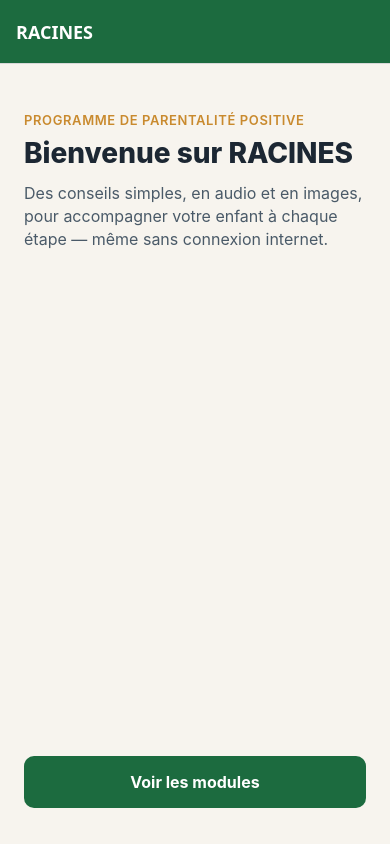
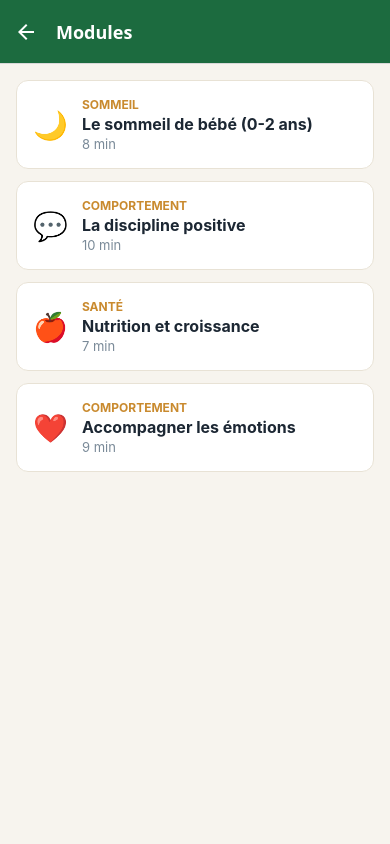
Before and after one commit to Azra1808/Racines, a React Native app in the folder mobile/: screen /Catalog in a window 390 px wide. Built offline with nearby package versions, Linux system fonts and the light colour scheme.

Commit message:
feat: Catalogue des modules & Écran module : texte, audio et progression

```diff
--- a/mobile/package.json
+++ b/mobile/package.json
@@ -6,6 +6,7 @@
     "@react-navigation/native": "^7.3.17",
     "@react-navigation/native-stack": "^7.18.9",
     "expo": "~57.0.15",
+    "expo-speech": "~57.0.1",
     "expo-status-bar": "~57.0.1",
     "react": "19.2.3",
     "react-native": "0.86.2",
--- /dev/null
+++ b/mobile/src/data/modules.js
@@ -0,0 +1,37 @@
+// ⚠️ CONTENU PLACEHOLDER — à remplacer par les 8 unités pédagogiques
+// extraites du guide officiel UNICEF (voir plan §5.1, tâche Sprint 0 d'E3).
+// Ne pas garder ce contenu inventé dans la version soumise au jury.
+export const MODULES = [
+  {
+    id: 'sommeil-0-2',
+    title: 'Le sommeil de bébé (0-2 ans)',
+    category: 'Sommeil',
+    duration: '8 min',
+    icon: '🌙',
+    body: 'Contenu à venir : ce module sera remplacé par l\'unité pédagogique officielle extraite du guide UNICEF sur le sommeil du nourrisson.',
+  },
+  {
+    id: 'discipline-positive',
+    title: 'La discipline positive',
+    category: 'Comportement',
+    duration: '10 min',
+    icon: '💬',
+    body: 'Contenu à venir : ce module sera remplacé par l\'unité pédagogique officielle sur la discipline positive.',
+  },
+  {
+    id: 'nutrition-enfant',
+    title: 'Nutrition et croissance',
+    category: 'Santé',
+    duration: '7 min',
+    icon: '🍎',
+    body: 'Contenu à venir : ce module sera remplacé par l\'unité pédagogique officielle sur la nutrition infantile.',
+  },
+  {
+    id: 'gestion-emotions',
+    title: 'Accompagner les émotions',
+    category: 'Comportement',
+    duration: '9 min',
+    icon: '❤️',
+    body: 'Contenu à venir : ce module sera remplacé par l\'unité pédagogique officielle sur la gestion des émotions.',
+  },
+];
--- a/mobile/src/navigation/AppNavigator.js
+++ b/mobile/src/navigation/AppNavigator.js
@@ -1,6 +1,8 @@
 import { NavigationContainer } from '@react-navigation/native';
 import { createNativeStackNavigator } from '@react-navigation/native-stack';
 import HomeScreen from '../screens/HomeScreen';
+import CatalogScreen from '../screens/CatalogScreen';
+import ModuleScreen from '../screens/ModuleScreen';
 
 const Stack = createNativeStackNavigator();
 
@@ -15,11 +17,9 @@ export default function AppNavigator() {
           headerTitleStyle: { fontWeight: '700' },
         }}
       >
-        <Stack.Screen
-          name="Home"
-          component={HomeScreen}
-          options={{ title: 'RACINES' }}
-        />
+        <Stack.Screen name="Home" component={HomeScreen} options={{ title: 'RACINES' }} />
+        <Stack.Screen name="Catalog" component={CatalogScreen} options={{ title: 'Modules' }} />
+        <Stack.Screen name="Module" component={ModuleScreen} options={{ title: 'Module' }} />
       </Stack.Navigator>
     </NavigationContainer>
   );
--- /dev/null
+++ b/mobile/src/screens/CatalogScreen.js
@@ -0,0 +1,55 @@
+import { View, Text, StyleSheet, FlatList, Pressable } from 'react-native';
+import { SafeAreaView } from 'react-native-safe-area-context';
+import { MODULES } from '../data/modules';
+
+export default function CatalogScreen({ navigation }) {
+  return (
+    <SafeAreaView style={styles.container} edges={['bottom']}>
+      <FlatList
+        data={MODULES}
+        keyExtractor={(item) => item.id}
+        contentContainerStyle={styles.list}
+        renderItem={({ item }) => (
+          <Pressable
+            style={({ pressed }) => [styles.card, pressed && styles.cardPressed]}
+            onPress={() => navigation.navigate('Module', { moduleId: item.id })}
+          >
+            <Text style={styles.icon}>{item.icon}</Text>
+            <View style={styles.cardText}>
+              <Text style={styles.cardCategory}>{item.category}</Text>
+              <Text style={styles.cardTitle}>{item.title}</Text>
+              <Text style={styles.cardDuration}>{item.duration}</Text>
+            </View>
+          </Pressable>
+        )}
+      />
+    </SafeAreaView>
+  );
+}
+
+const styles = StyleSheet.create({
+  container: { flex: 1, backgroundColor: '#f7f4ee' },
+  list: { padding: 16 },
+  card: {
+    flexDirection: 'row',
+    alignItems: 'center',
+    backgroundColor: '#fff',
+    borderRadius: 12,
+    padding: 16,
+    marginBottom: 12,
+    borderWidth: 1,
+    borderColor: '#e8e2d5',
+  },
+  cardPressed: { opacity: 0.7 },
+  icon: { fontSize: 28, marginRight: 14 },
+  cardText: { flex: 1 },
+  cardCategory: {
+    fontSize: 12,
+    fontWeight: '700',
+    color: '#c98a2e',
+    textTransform: 'uppercase',
+    marginBottom: 2,
+  },
+  cardTitle: { fontSize: 16, fontWeight: '700', color: '#1c2733', marginBottom: 2 },
+  cardDuration: { fontSize: 13, color: '#7a8a98' },
+});
--- /dev/null
+++ b/mobile/src/screens/ModuleScreen.js
@@ -0,0 +1,99 @@
+import { useState } from 'react';
+import { View, Text, StyleSheet, ScrollView, Pressable } from 'react-native';
+import { SafeAreaView } from 'react-native-safe-area-context';
+import * as Speech from 'expo-speech';
+import { MODULES } from '../data/modules';
+
+export default function ModuleScreen({ route }) {
+  const { moduleId } = route.params;
+  const module = MODULES.find((m) => m.id === moduleId);
+
+  const [isSpeaking, setIsSpeaking] = useState(false);
+  const [progress, setProgress] = useState(0);
+  const [completed, setCompleted] = useState(false);
+
+  function handlePlay() {
+    if (isSpeaking) {
+      Speech.stop();
+      setIsSpeaking(false);
+      return;
+    }
+    setProgress(0);
+    setIsSpeaking(true);
+    Speech.speak(module.body, {
+      language: 'fr-FR',
+      onBoundary: (event) => {
+        const pct = Math.min(100, Math.round((event.charIndex / module.body.length) * 100));
+        setProgress(pct);
+      },
+      onDone: () => {
+        setIsSpeaking(false);
+        setProgress(100);
+        setCompleted(true);
+      },
+      onStopped: () => setIsSpeaking(false),
+    });
+  }
+
+  if (!module) {
+    return (
+      <SafeAreaView style={styles.container}>
+        <Text style={styles.notFound}>Module introuvable.</Text>
+      </SafeAreaView>
+    );
+  }
+
+  return (
+    <SafeAreaView style={styles.container} edges={['bottom']}>
+      <ScrollView contentContainerStyle={styles.content}>
+        <Text style={styles.category}>{module.category}</Text>
+        <Text style={styles.title}>{module.title}</Text>
+
+        <View style={styles.progressTrack}>
+          <View style={[styles.progressFill, { width: `${progress}%` }]} />
+        </View>
+
+        <Pressable style={styles.playButton} onPress={handlePlay}>
+          <Text style={styles.playButtonText}>
+            {isSpeaking ? '⏸ Arrêter la lecture' : '▶ Écouter le module'}
+          </Text>
+        </Pressable>
+
+        <Text style={styles.body}>{module.body}</Text>
+
+        {completed && (
+          <View style={styles.completedBadge}>
+            <Text style={styles.completedText}>✓ Module terminé</Text>
+          </View>
+        )}
+      </ScrollView>
+    </SafeAreaView>
+  );
+}
+
+const styles = StyleSheet.create({
+  container: { flex: 1, backgroundColor: '#f7f4ee' },
+  notFound: { padding: 20, fontSize: 16, color: '#7a8a98' },
+  content: { padding: 20 },
+  category: {
+    fontSize: 12, fontWeight: '700', color: '#c98a2e',
+    textTransform: 'uppercase', marginBottom: 4,
+  },
+  title: { fontSize: 24, fontWeight: '800', color: '#1c2733', marginBottom: 16 },
+  progressTrack: {
+    height: 6, backgroundColor: '#e8e2d5', borderRadius: 3,
+    marginBottom: 16, overflow: 'hidden',
+  },
+  progressFill: { height: '100%', backgroundColor: '#1c6b3f' },
+  playButton: {
+    backgroundColor: '#1c6b3f', paddingVertical: 14, borderRadius: 10,
+    alignItems: 'center', marginBottom: 20,
+  },
+  playButtonText: { color: '#fff', fontSize: 15, fontWeight: '700' },
+  body: { fontSize: 16, lineHeight: 25, color: '#33414d' },
+  completedBadge: {
+    marginTop: 20, backgroundColor: '#e5f3ea', padding: 12,
+    borderRadius: 8, alignItems: 'center',
+  },
+  completedText: { color: '#1c6b3f', fontWeight: '700' },
+});
```
Also changed, not shown: 1 other file (tests, documents, lock files or other folders).
